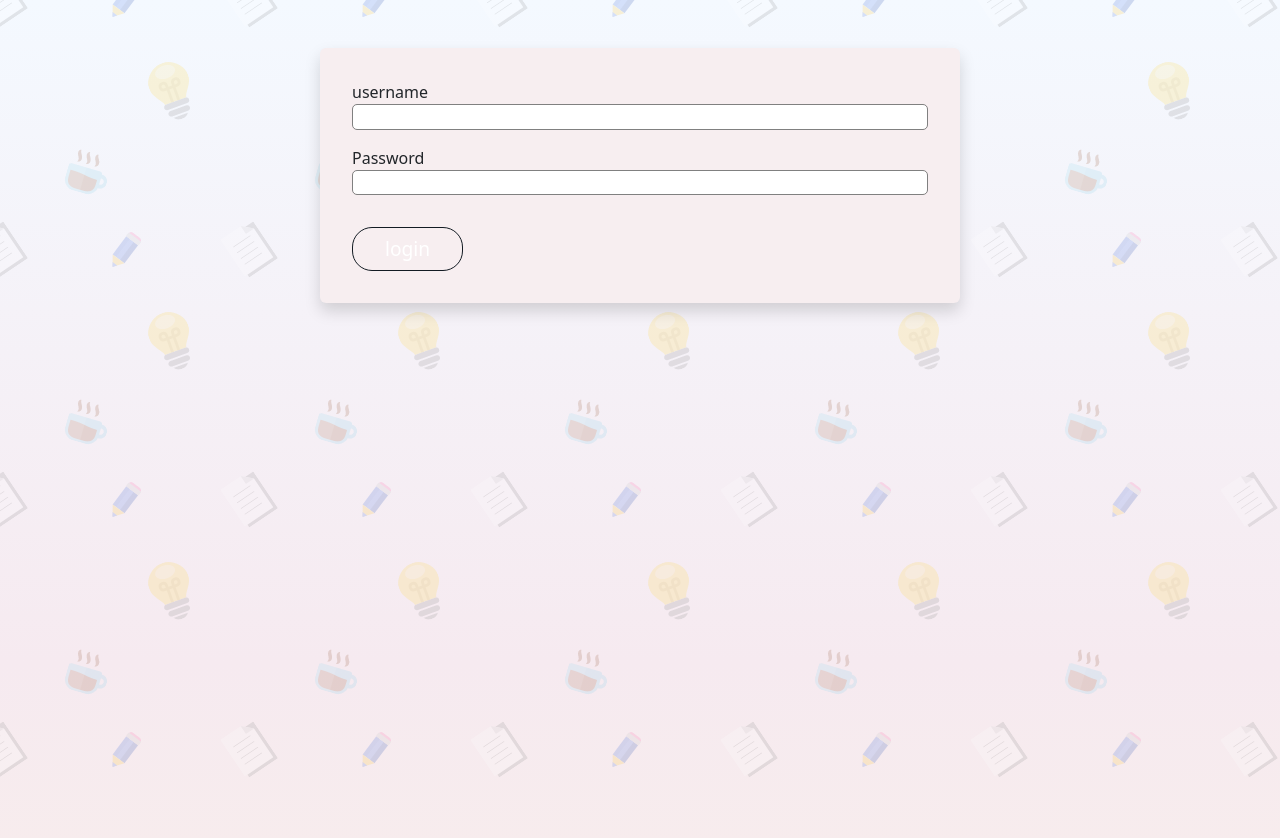
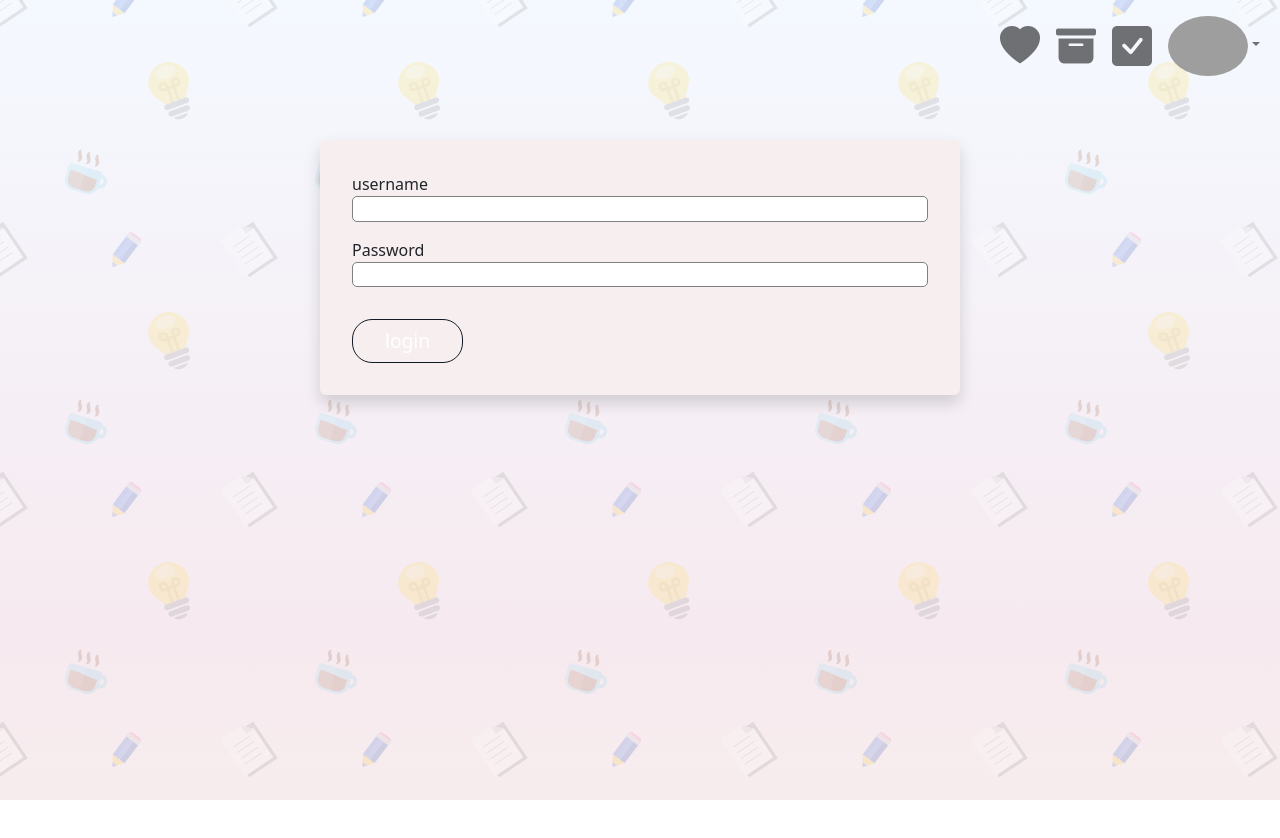
Before and after one commit to rAboegila/ToDoList_project, an Angular app: page /login in a window 1280 px wide. Shown: the top 838 px of the page. After the commit the page ends 800 px from the top, so only its background shows below. Built offline with nearby package versions, Linux system fonts and the light colour scheme; grey boxes are pictures that could not be loaded.

Commit message:
navbar tempelate creation + background bug fixed

```diff
--- a/src/app/navbar/navbar.component.css
+++ b/src/app/navbar/navbar.component.css
@@ -0,0 +1,3 @@
+.myNav {
+  background-color: rgba(0, 0, 0, 0.25);
+}
--- a/src/app/navbar/navbar.component.html
+++ b/src/app/navbar/navbar.component.html
@@ -1,4 +1,45 @@
+<nav class=" navbar navbar-expand-lg navbar-light ">
+    <div class="container-fluid">
+        <ul class="navbar-nav ms-auto d-flex flex-row">
 
-<div *ngIf="isLogin">
-    <p>navbar works!</p>
-</div>
+            <li class="nav-item me-3 me-lg-0">
+                <a class="nav-link" href="#">
+                    <i class="fs-1 bi bi-heart-fill"></i>
+                </a>
+            </li>
+            <li class="nav-item me-3 me-lg-0">
+                <a class="nav-link" href="#">
+                    <i class="fs-1 bi bi-archive-fill"></i>
+                </a>
+            </li>
+            <li class="nav-item me-3 me-lg-0">
+                <a class="nav-link" href="#">
+                    <i class=" fs-1 bi bi-check-square-fill"></i>
+                </a>
+            </li>
+
+            <li mdbDropdown class="nav-item dropdown">
+                <a class="nav-link dropdown-toggle" href="#" id="navbarDropdownMenuLink" role="button" mdbDropdownToggle
+                    aria-expanded="false">
+                    <img src="https://mdbootstrap.com/img/Photos/Avatars/avatar-5.jpg" class="rounded-circle z-depth-0"
+                        alt="avatar image" height="60" />
+                    <!-- <i class="fs-4 bi bi-person-fill"></i> -->
+                </a>
+                <ul mdbDropdownMenu class="dropdown-menu" aria-labelledby="navbarDropdownMenuLink">
+                    <li>
+                        <a class="dropdown-item" href="#">Action</a>
+                    </li>
+                    <li>
+                        <a class="dropdown-item" href="#">Another action</a>
+                    </li>
+                    <li>
+                        <hr class="dropdown-divider" />
+                    </li>
+                    <li>
+                        <a class="dropdown-item" href="#">Something else here</a>
+                    </li>
+                </ul>
+            </li>
+        </ul>
+    </div>
+</nav>
--- a/src/index.html
+++ b/src/index.html
@@ -8,6 +8,7 @@
   <link rel="icon" type="image/x-icon" href="favicon.ico">
   <!-- <script src="https://ajax.googleapis.com/ajax/libs/jquery/3.2.1/jquery.min.js"></script> -->
   <!-- <script src="https://maxcdn.bootstrapcdn.com/bootstrap/3.3.7/js/bootstrap.min.js"></script> -->
+  <link href="https://fonts.googleapis.com/css?family=Roboto:300,400,500,600&display=swap" rel="stylesheet">
 </head>
 <body>
   <div class="bg">
```
